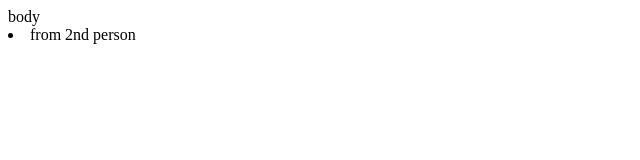
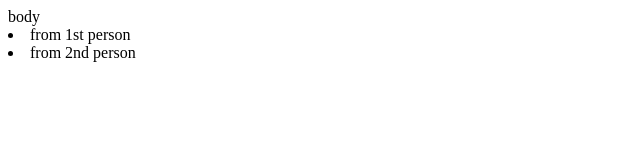
Before and after one commit to seanhwy/git-test, a plain HTML site: page index.html in a window 1280 px wide. Shown: the whole page, without its empty margins (0-640 px from the left). Drawn offline with Linux system fonts and the light colour scheme.

Commit message:
index.html frist person. updated

```diff
--- a/index.html
+++ b/index.html
@@ -1,5 +1,5 @@
 <html>
 body
-
+<li> from 1st person
 <li> from 2nd person
 <html>
```
